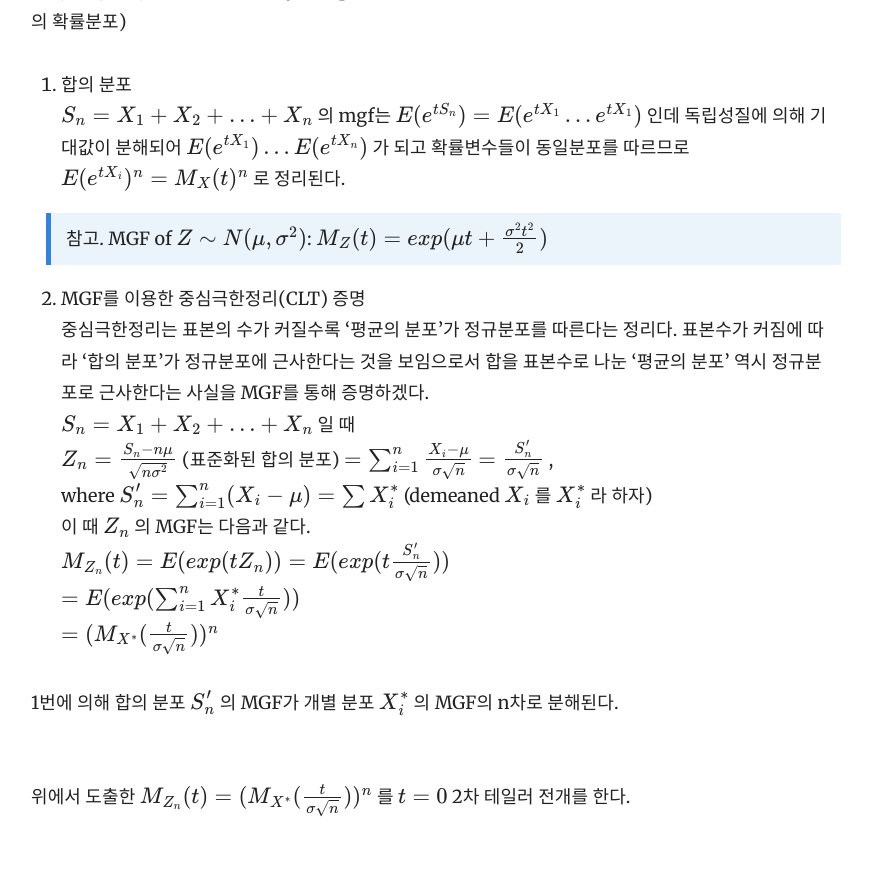
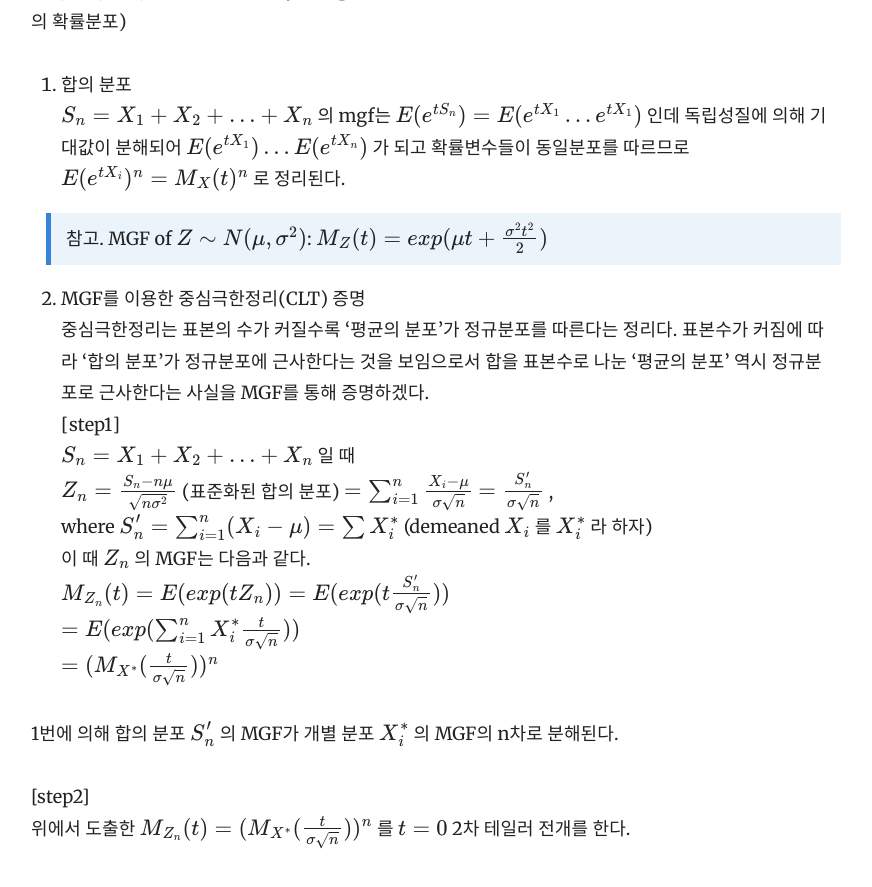
Before and after one commit to yrk3434/yrk3434.github.io, a Jekyll site: the page built from _docs/Theory/Mathematical Statistics.md, in a window 1280 px wide and 900 px high, scrolled down 2614 px. Shown: the top 887 px of the window, without its empty margins (359-1231 px from the left). Built offline with Jekyll 4.4.1, drawn with Linux system fonts in a browser that asks for light colours; formulas are drawn with MathJax 3.

Commit message:
Update Mathematical Statistics.md

```diff
--- a/_docs/Theory/Mathematical Statistics.md
+++ b/_docs/Theory/Mathematical Statistics.md
@@ -77,6 +77,7 @@ $ X_1, X_2, ..., X_n $ 이 identically independent distributed(iid) $ F $ 를
 
 2. MGF를 이용한 중심극한정리(CLT) 증명 <br/>
   중심극한정리는 표본의 수가 커질수록 '평균의 분포'가 정규분포를 따른다는 정리다. 표본수가 커짐에 따라 '합의 분포'가 정규분포에 근사한다는 것을 보임으로서 합을 표본수로 나눈 '평균의 분포' 역시 정규분포로 근사한다는 사실을 MGF를 통해 증명하겠다. <br/>
+  [step1] <br/>
   $ S_n = X_1 + X_2 + ... + X_n $ 일 때 <br/>
   $ Z_n  =  \frac{S_n- n \mu}{\sqrt{ n \sigma^2 }} $ (표준화된 합의 분포)
   $ = \sum_{i=1}^n \frac{ X_i - \mu }{ \sigma \sqrt{n} } $
@@ -88,6 +89,7 @@ $ X_1, X_2, ..., X_n $ 이 identically independent distributed(iid) $ F $ 를
   $ = E( exp( \sum_{i=1}^n X_i^* \frac{ t }{ \sigma \sqrt{n} } ) ) $ <br/>
   $ =  ( M_{X^*}( \frac{t}{ \sigma \sqrt{n} }  ) )^n $ <br/>
 
-  1번에 의해 합의 분포 $ S_n' $ 의 MGF가 개별 분포 $ X_i^* $ 의 MGF의 n차로 분해된다. <br/><br/>
+  1번에 의해 합의 분포 $ S_n' $ 의 MGF가 개별 분포 $ X_i^* $ 의 MGF의 n차로 분해된다. <br/>
 
+  [step2] <br/>
   위에서 도출한 $ M_{Z_n}(t) =  ( M_{X^*}( \frac{t}{ \sigma \sqrt{n} }  ) )^n $ 를 $ t=0 $  2차 테일러 전개를 한다. <br/>
```
